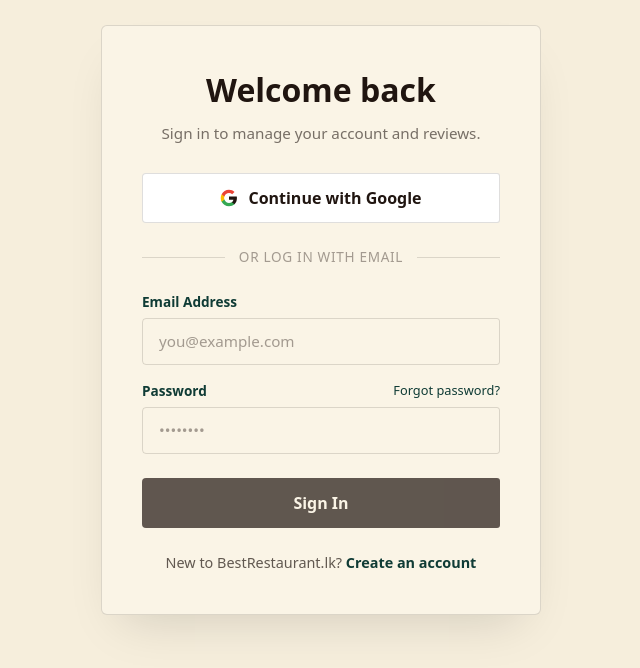
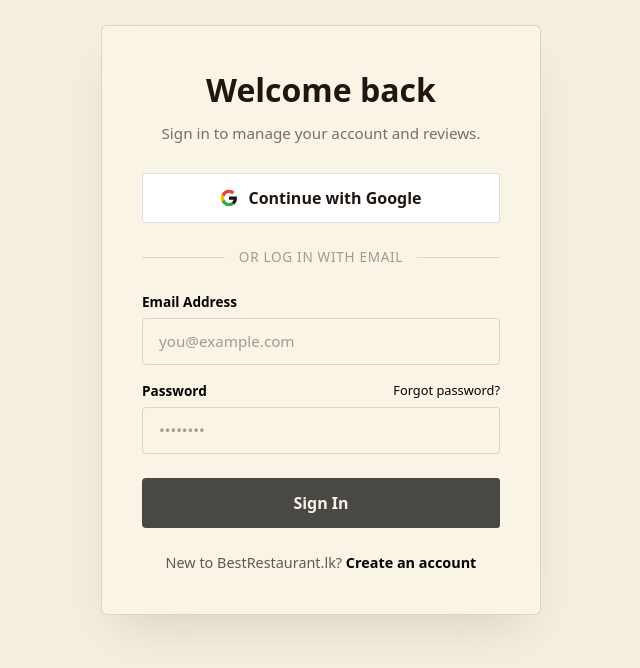
Before and after one commit to devravindu/bestrestaurants, a Next.js app: page /login in a window 1280 px wide. Shown: the top 668 px of the page, without its empty margins (319-959 px from the left). Built offline with nearby package versions, Linux system fonts and the light colour scheme.

Commit message:
Change color theme

```diff
--- a/app/(public)/login/page.tsx
+++ b/app/(public)/login/page.tsx
@@ -114,7 +114,7 @@ function LoginContent() {
           <button
             type="submit"
             disabled={status === 'loading' || !email || !password}
-            className="w-full inline-flex items-center justify-center font-bold text-[1rem] py-[13px] px-[20px] rounded-s bg-ink text-cream hover:bg-black transition-colors disabled:opacity-70 mt-[8px]"
+            className="w-full inline-flex items-center justify-center font-bold text-[1rem] py-[13px] px-[20px] rounded-s bg-teal-deep text-cream hover:bg-black transition-colors disabled:opacity-70 mt-[8px]"
           >
             {status === 'loading' ? 'Signing in...' : 'Sign In'}
           </button>
--- a/app/(public)/register/page.tsx
+++ b/app/(public)/register/page.tsx
@@ -142,7 +142,7 @@ export default function RegisterPage() {
           <button
             type="submit"
             disabled={status === 'loading' || !email || !password || !name}
-            className="w-full inline-flex items-center justify-center font-bold text-[1rem] py-[13px] px-[20px] rounded-s bg-ink text-cream hover:bg-black transition-colors disabled:opacity-70 mt-[8px]"
+            className="w-full inline-flex items-center justify-center font-bold text-[1rem] py-[13px] px-[20px] rounded-s bg-teal-deep text-cream hover:bg-black transition-colors disabled:opacity-70 mt-[8px]"
           >
             {status === 'loading' ? 'Creating account...' : 'Create Account'}
           </button>
--- a/app/(vendor)/dashboard/layout.tsx
+++ b/app/(vendor)/dashboard/layout.tsx
@@ -80,7 +80,7 @@ export default async function DashboardLayout({ children }: { children: React.Re
 
         {/* SHARED SIDEBAR FOOTER */}
         <div className="p-[24px] border-t border-line mt-auto flex items-center gap-[12px] hover:bg-black/5 cursor-pointer transition-colors">
-          <div className="w-[32px] h-[32px] bg-ink text-white rounded-full flex items-center justify-center font-bold text-[0.9rem]">
+          <div className="w-[32px] h-[32px] bg-teal-deep text-white rounded-full flex items-center justify-center font-bold text-[0.9rem]">
             {dbUser?.name?.charAt(0) || "U"}
           </div>
           <span className="font-medium text-ink text-[0.9rem]">Settings</span>
--- a/app/(vendor)/dashboard/profile/ProfileForm.tsx
+++ b/app/(vendor)/dashboard/profile/ProfileForm.tsx
@@ -171,7 +171,7 @@ export default function ProfileForm({ initialData }: { initialData: any }) {
 
           <div className="flex justify-between items-center mt-[32px] pt-[24px] border-t border-line">
             {status === 'success' && <span className="text-teal font-bold text-[0.95rem]">Saved ✓</span>}
-            <button type="submit" disabled={status === 'loading' || isUploading} className="w-full font-bold text-[1rem] py-[12px] px-[24px] rounded-s bg-ink text-cream hover:bg-black transition-colors disabled:opacity-70">
+            <button type="submit" disabled={status === 'loading' || isUploading} className="w-full font-bold text-[1rem] py-[12px] px-[24px] rounded-s bg-teal-deep text-cream hover:bg-black transition-colors disabled:opacity-70">
               {status === 'loading' ? 'Saving...' : 'Save Profile'}
             </button>
           </div>
--- a/app/globals.css
+++ b/app/globals.css
@@ -3,8 +3,8 @@
 @theme {
   /* Colors */
   --color-ink: #201510;
-  --color-teal: #0F3B35;
-  --color-teal-deep: #0A2B27;
+  --color-teal: #040302;
+  --color-teal-deep: #000000;
   --color-paper: #F6EEDC;
   --color-paper-warm: #EFE2C4;
   --color-turmeric: #DB9E2C;
--- a/components/Footer.tsx
+++ b/components/Footer.tsx
@@ -5,7 +5,7 @@ import Link from 'next/link';
 
 export default function Footer() {
   return (
-    <footer className="bg-ink text-cream">
+    <footer className="bg-teal-deep text-cream">
       {/* Newsletter */}
       <div className="max-w-[1240px] mx-auto px-[32px] max-lg:px-[20px]">
         <div className="border-b border-cream/15 py-[56px] flex items-center justify-between gap-[32px] flex-wrap max-sm:flex-col max-sm:items-start">
--- a/components/Header.tsx
+++ b/components/Header.tsx
@@ -33,7 +33,7 @@ export default function Header() {
         <div className="flex items-center gap-[20px] shrink-0">
           {status === 'loading' ? (
             /* Loading state placeholder */
-            <div className="w-[120px] h-[30px] bg-ink/5 animate-pulse rounded-s"></div>
+            <div className="w-[120px] h-[30px] bg-teal-deep/5 animate-pulse rounded-s"></div>
           ) : session ? (
             /* Logged In State */
             <div className="flex items-center gap-[16px]">
@@ -53,7 +53,7 @@ export default function Header() {
               </button>
               <Link
                 href="/dashboard"
-                className="inline-flex items-center justify-center gap-[8px] font-bold text-[0.92rem] py-[11px] px-[20px] rounded-s bg-ink text-cream hover:bg-black transition-colors whitespace-nowrap"
+                className="inline-flex items-center justify-center gap-[8px] font-bold text-[0.92rem] py-[11px] px-[20px] rounded-s bg-teal-deep text-cream hover:bg-black transition-colors whitespace-nowrap"
               >
                 Dashboard
               </Link>
--- a/components/RestaurantCard.tsx
+++ b/components/RestaurantCard.tsx
@@ -63,7 +63,7 @@ export default function RestaurantCard({
             href={`/restaurant/${id}`}
             target="_blank"
             rel="noopener noreferrer"
-            className="block w-full text-center bg-ink text-white font-bold py-[10px] rounded-s hover:bg-black transition-colors"
+            className="block w-full text-center bg-teal-deep text-white font-bold py-[10px] rounded-s hover:bg-black transition-colors"
           >
             View Restaurent
           </Link>
--- a/components/ReviewForm.tsx
+++ b/components/ReviewForm.tsx
@@ -69,7 +69,7 @@ export default function ReviewForm({ restaurantId }: { restaurantId: string }) {
         <button
           type="submit"
           disabled={status === 'loading'}
-          className="bg-ink text-white font-bold py-[10px] px-[24px] rounded-s hover:bg-black transition-colors disabled:opacity-70"
+          className="bg-teal-deep text-white font-bold py-[10px] px-[24px] rounded-s hover:bg-black transition-colors disabled:opacity-70"
         >
           {status === 'loading' ? 'Submitting...' : 'Submit Review'}
         </button>
--- a/components/VendorCTA.tsx
+++ b/components/VendorCTA.tsx
@@ -15,7 +15,7 @@ export default function VendorCTA() {
         </div>
         <Link
           href="#"
-          className="inline-flex items-center justify-center gap-[8px] font-bold text-[0.92rem] py-[11px] px-[20px] rounded-s bg-ink text-cream hover:bg-black transition-colors shrink-0"
+          className="inline-flex items-center justify-center gap-[8px] font-bold text-[0.92rem] py-[11px] px-[20px] rounded-s bg-teal-deep text-cream hover:bg-black transition-colors shrink-0"
         >
           Claim your business — it's free
         </Link>
```
